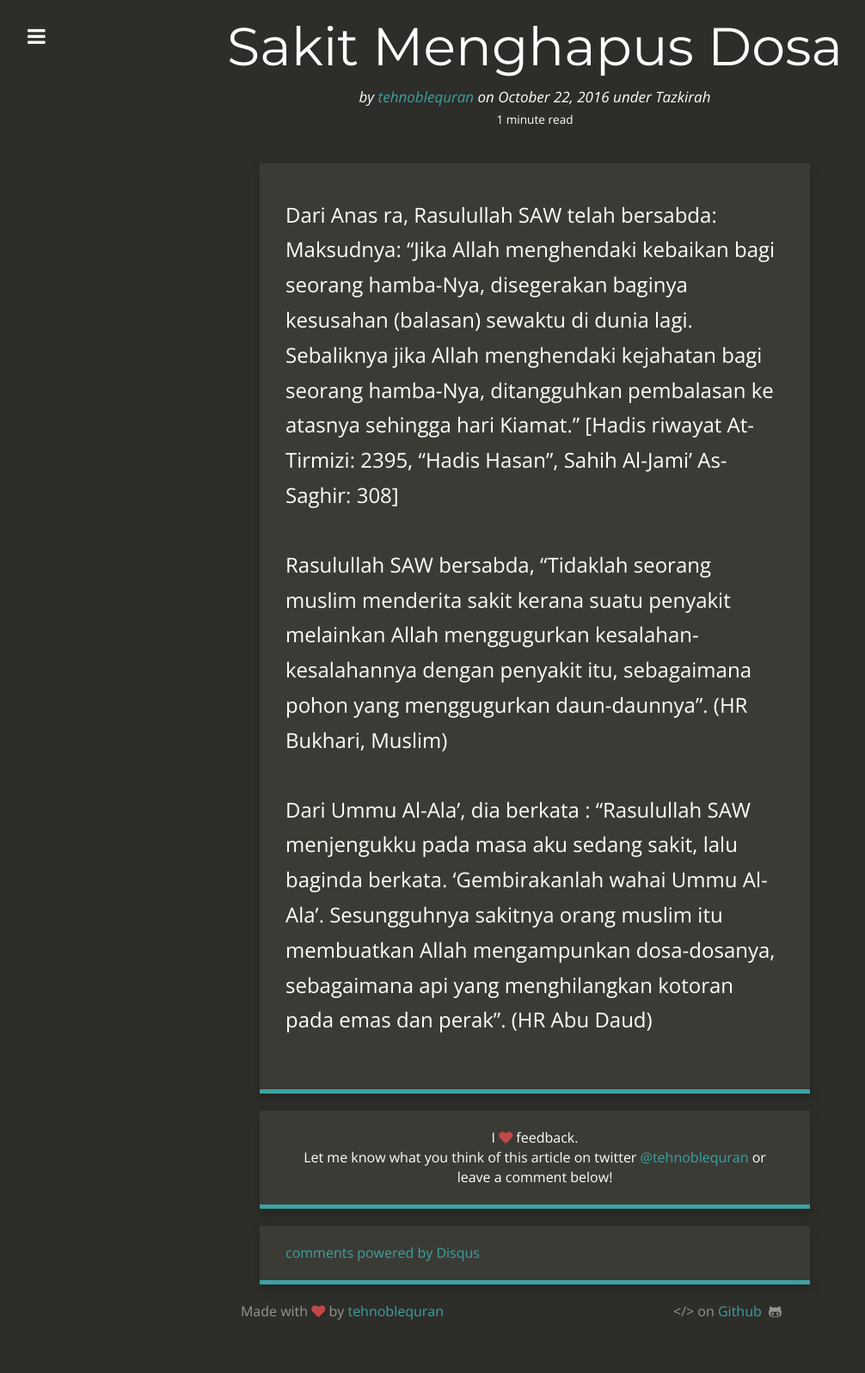
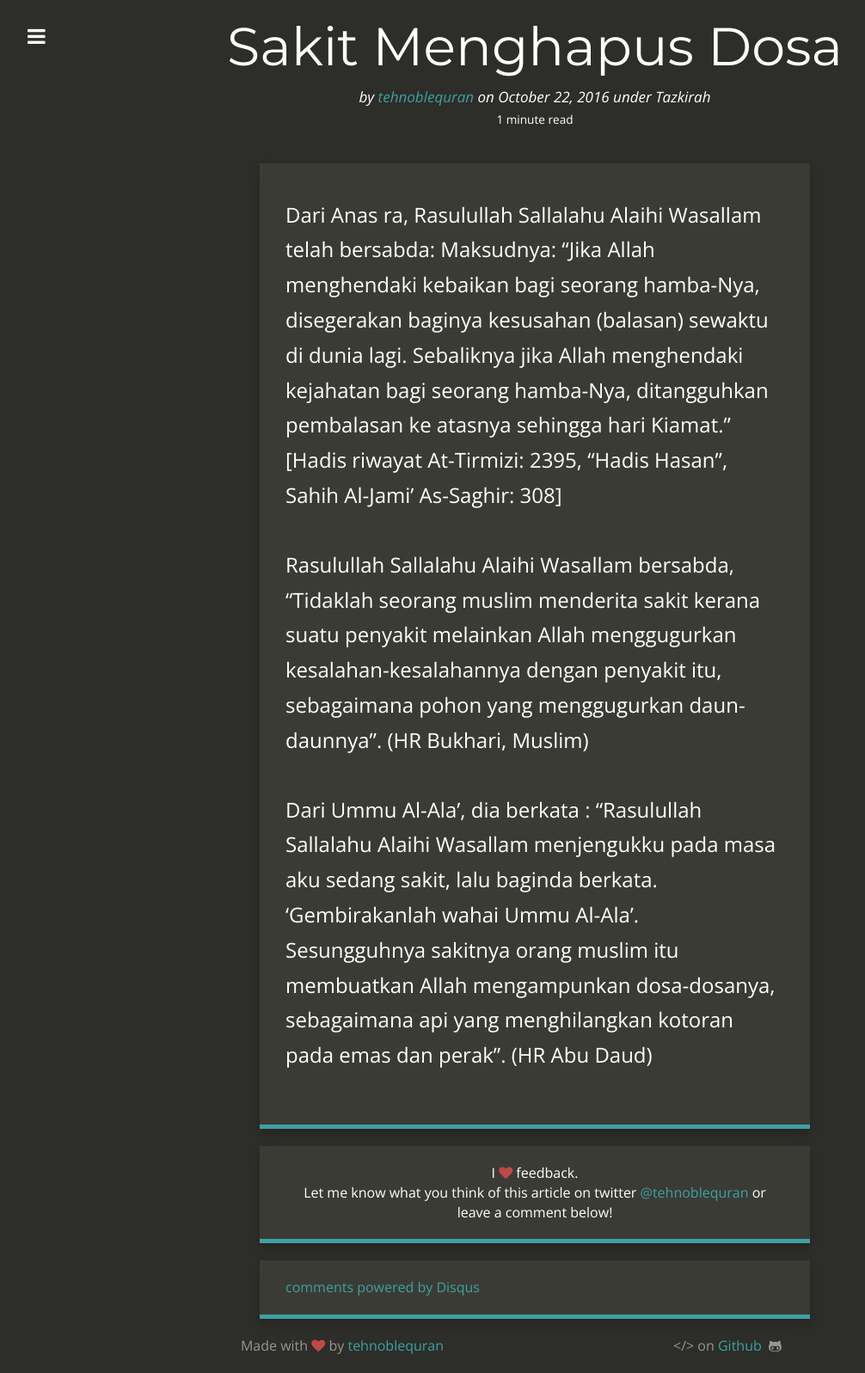
Before and after one commit to kedamaian/swsyafiq, a Jekyll site: the page built from _posts/2016-10-22-sakit-menghapus-dosa.md, in a window 1280 px wide. Shown: the whole page at 86% size, without its empty margins (18-1024 px from the left). Built offline with Jekyll 4.4.1, drawn with Linux system fonts in a browser that asks for light colours; nearby versions of some CDN libraries; comment, search, counter and statistics services are not loaded; before the commit the page ends 1556 px from its top, so only the background shows below that.

Commit message:
Update 2016-10-22-sakit-menghapus-dosa.md

```diff
--- a/_posts/2016-10-22-sakit-menghapus-dosa.md
+++ b/_posts/2016-10-22-sakit-menghapus-dosa.md
@@ -6,8 +6,8 @@ title: Sakit Menghapus Dosa
 categories:
   - Tazkirah
 ---
-Dari Anas ra, Rasulullah SAW telah bersabda: Maksudnya: “Jika Allah menghendaki kebaikan bagi seorang hamba-Nya, disegerakan baginya kesusahan (balasan) sewaktu di dunia lagi. Sebaliknya jika Allah menghendaki kejahatan bagi seorang hamba-Nya, ditangguhkan pembalasan ke atasnya sehingga hari Kiamat.” [Hadis riwayat At-Tirmizi: 2395, “Hadis Hasan”, Sahih Al-Jami’ As-Saghir: 308]
+Dari Anas ra, Rasulullah Sallalahu Alaihi Wasallam telah bersabda: Maksudnya: “Jika Allah menghendaki kebaikan bagi seorang hamba-Nya, disegerakan baginya kesusahan (balasan) sewaktu di dunia lagi. Sebaliknya jika Allah menghendaki kejahatan bagi seorang hamba-Nya, ditangguhkan pembalasan ke atasnya sehingga hari Kiamat.” [Hadis riwayat At-Tirmizi: 2395, “Hadis Hasan”, Sahih Al-Jami’ As-Saghir: 308]
 
-Rasulullah SAW bersabda, "Tidaklah seorang muslim menderita sakit kerana suatu penyakit melainkan Allah menggugurkan kesalahan-kesalahannya dengan penyakit itu, sebagaimana pohon yang menggugurkan daun-daunnya". (HR Bukhari, Muslim)
+Rasulullah Sallalahu Alaihi Wasallam bersabda, "Tidaklah seorang muslim menderita sakit kerana suatu penyakit melainkan Allah menggugurkan kesalahan-kesalahannya dengan penyakit itu, sebagaimana pohon yang menggugurkan daun-daunnya". (HR Bukhari, Muslim)
 
-Dari Ummu Al-Ala', dia berkata : "Rasulullah SAW menjengukku pada masa aku sedang sakit, lalu baginda berkata. 'Gembirakanlah wahai Ummu Al-Ala'. Sesungguhnya sakitnya orang muslim itu membuatkan Allah mengampunkan dosa-dosanya, sebagaimana api yang menghilangkan kotoran pada emas dan perak". (HR Abu Daud)
+Dari Ummu Al-Ala', dia berkata : "Rasulullah Sallalahu Alaihi Wasallam menjengukku pada masa aku sedang sakit, lalu baginda berkata. 'Gembirakanlah wahai Ummu Al-Ala'. Sesungguhnya sakitnya orang muslim itu membuatkan Allah mengampunkan dosa-dosanya, sebagaimana api yang menghilangkan kotoran pada emas dan perak". (HR Abu Daud)
```
